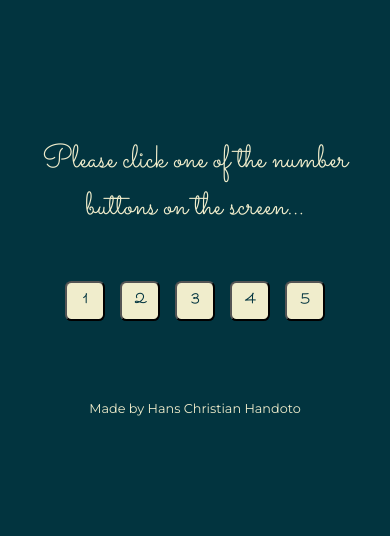
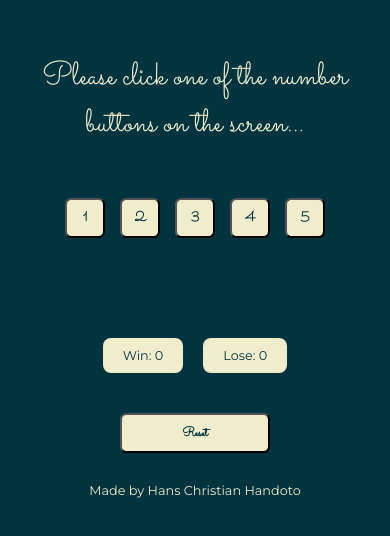
Before and after one commit to Alpucap/Guess-Number, a React (Create React App) app: page / in a window 390 px wide. Shown: the part 156-692 px from the top of the page. Built offline with nearby package versions, Linux system fonts and the light colour scheme.

Commit message:
adding score

```diff
--- a/src/App.css
+++ b/src/App.css
@@ -59,7 +59,27 @@ button{
   flex-direction: row;
   gap: 50px;
 }
-
+.reset{
+  margin-top: 20px;
+  font-Size: 1rem;
+  width: 150px;
+}
+.score{
+  display: flex;
+  flex-direction: row;
+  gap: 20px;
+  margin-bottom: 20px;
+}
+.win, .lose{
+  color: #02343F;
+  background-color: #F0EDCC;
+  border-radius: 0.5rem;
+  padding: 10px 20px;
+  font-size: 1rem;
+  font-weight: 300;
+  margin-top: 50px;
+  font-family: 'Montserrat', sans-serif;
+}
 footer {
   text-align: center;
   color: #F0EDCC;
@@ -102,6 +122,29 @@ footer {
     gap: 15px;
   }
 
+  .reset{
+    margin-top: 20px;
+    font-Size: 0.8rem;
+  }
+
+  .score{
+    display: flex;
+    flex-direction: row;
+    gap: 20px;
+    margin-bottom: 20px;
+  }
+
+  .win, .lose{
+    color: #02343F;
+    background-color: #F0EDCC;
+    border-radius: 0.5rem;
+    padding: 10px 20px;
+    font-size: 0.8rem;
+    font-weight: 300;
+    margin-top: 50px;
+    font-family: 'Montserrat', sans-serif;
+  }
+
   footer {
     text-align: center;
     color: #F0EDCC;
@@ -109,6 +152,7 @@ footer {
     margin-top: 30px;
     font-size: 0.8rem;
   }
+
 }
 
 @media screen and (max-width: 360px) {
@@ -145,6 +189,11 @@ footer {
     gap: 15px;
   }
 
+  .reset{
+    margin-top: 20px;
+    font-Size: 0.8rem;
+  }
+
   footer {
     text-align: center;
     color: #F0EDCC;
--- a/src/App.js
+++ b/src/App.js
@@ -1,37 +1,58 @@
 import './App.css';
-import React, { useState } from 'react';
+import React, { useState, useEffect } from 'react';
 
 function App() {
   const [text, setText] = useState('Please click one of the number buttons on the screen...');
   const [ptext, setpText] = useState();
+  const [winStreaks, setWinStreaks] = useState(() => {
+    return parseInt(localStorage.getItem('winStreaks')) || 0;
+  });
+  const [loseStreaks, setLoseStreaks] = useState(() => {
+    return parseInt(localStorage.getItem('loseStreaks')) || 0;
+  });
 
   const maxNum = 5;
+
   const randomNumber = () => {
     let ChoosenOne = Math.floor(Math.random() * maxNum) + 1;
 
     const handleButton = (buttonNumber) => {
-      if(buttonNumber === ChoosenOne){
+      if (buttonNumber === ChoosenOne) {
         setText("You Win!");
-        setpText("Please Wait...")
-        setTimeout (() => {
+        setpText("Please Wait...");
+        const newWinStreak = winStreaks + 1;
+        setWinStreaks(newWinStreak);
+        localStorage.setItem('winStreaks', newWinStreak);
+        setTimeout(() => {
           handleRefresh();
-        }, 2000)
-      }
-      else{
+        }, 2000);
+      } else {
         setText(`You Lose! The right number is ${ChoosenOne}`);
-        setpText("Please Wait...")
-        setTimeout (() => {
+        setpText("Please Wait...");
+        const newLoseStreak = loseStreaks + 1;
+        setLoseStreaks(newLoseStreak);
+        localStorage.setItem('loseStreaks', newLoseStreak);
+        setTimeout(() => {
           handleRefresh();
-        }, 2000)
+        }, 2000);
       }
     };
     return handleButton;
-  }
+  };
+
   function handleRefresh() {
-    window.location.reload();
+    setText('Please click one of the number buttons on the screen...');
+    setpText('');
   }
 
   const handleClick = randomNumber();
+
+  const handleResetScore = () => {
+    setWinStreaks(0);
+    setLoseStreaks(0);
+    localStorage.removeItem('winStreaks');
+    localStorage.removeItem('loseStreaks');
+  };
 
   return (
     <div className="App">
@@ -46,6 +67,13 @@ function App() {
         </div>
         <p>{ptext}</p>
       </div>
+      <div className = "score">
+        <div className = "win">Win: {winStreaks}</div>
+        <div className = "lose">Lose: {loseStreaks}</div>
+      </div>
+      <button onClick={handleResetScore} className="reset">
+        Reset
+      </button>
       <footer>Made by Hans Christian Handoto</footer>
     </div>
   );
```
